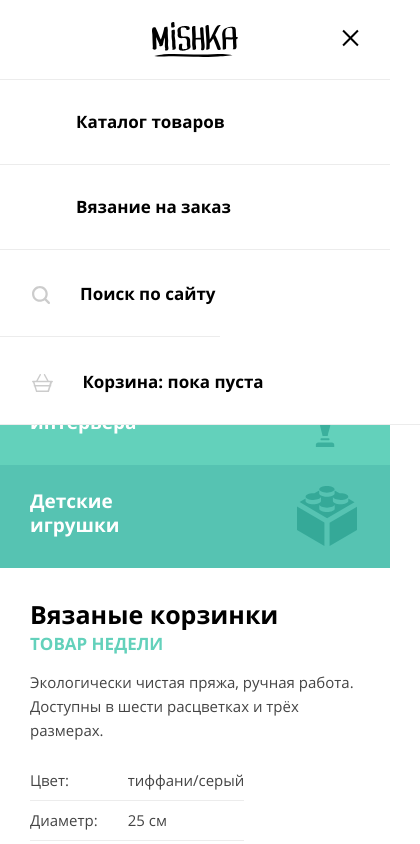
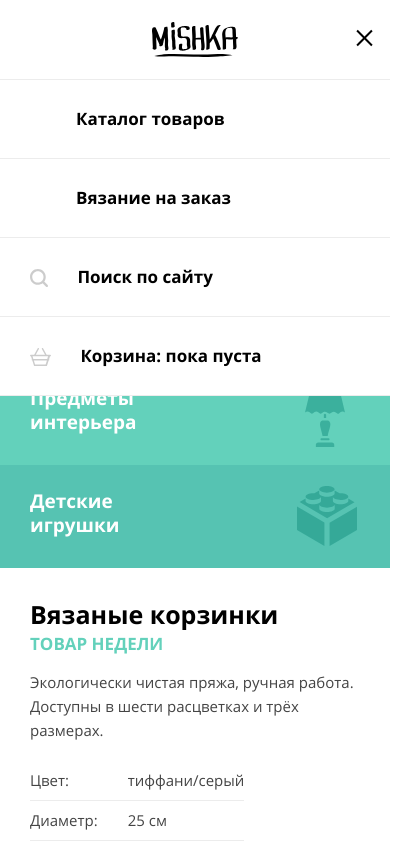
Before and after one commit to FantasticFox91/1841149-mishka-24, a plain HTML site: page source/index.html in a window 390 px wide. Both pictures are taken after a click on the button "Открыть меню". Shown: the top 844 px of the page, 420 px wide, since content can reach past the window. Drawn offline with nearby package versions, Linux system fonts and the light colour scheme; files that its build step writes are made by us from their sources.

Commit message:
Подправил падинги в top menu

```diff
--- a/source/index.html
+++ b/source/index.html
@@ -37,16 +37,15 @@
                   <svg class="user-list__icon" width="18" height="18" viewBox="0 0 18 18" fill="none" xmlns="http://www.w3.org/2000/svg">
                     <path opacity="0.2" d="M17.6932 16.0568L14.2159 12.5795C15.2386 11.25 15.75 9.61364 15.75 7.875C15.75 3.47727 12.2727 0 7.875 0C3.47727 0 0 3.47727 0 7.875C0 12.2727 3.47727 15.75 7.875 15.75C9.61364 15.75 11.25 15.1364 12.5795 14.2159L16.0568 17.6932C16.2614 17.8977 16.4659 18 16.875 18C17.4886 18 18 17.4886 18 16.875C18 16.6705 17.8977 16.3636 17.6932 16.0568ZM2.25 7.875C2.25 4.80682 4.80682 2.25 7.875 2.25C10.9432 2.25 13.5 4.80682 13.5 7.875C13.5 10.9432 10.9432 13.5 7.875 13.5C4.80682 13.5 2.25 10.9432 2.25 7.875Z" fill="black"/>
                   </svg>
+                  Поиск по сайту
                 </a>
-                <a class="user-list__link" href="#">Поиск по сайту</a>
               </li>
               <li class="user-list__item">
                 <a class="user-list__link cart" href="#" >
                   <svg class="user-list__icon" width="21" height="18" viewBox="0 0 21 18" fill="none" xmlns="http://www.w3.org/2000/svg">
                     <path opacity="0.2" d="M20.1884 6.85716H16.6377L13.1884 0.380944C12.9855 -8.61287e-06 12.5797 -0.0952351 12.1739 0.0952412C11.7681 0.285717 11.6667 0.66667 11.8696 1.04762L15.0145 6.85716H5.7826L8.92753 1.04762C9.13043 0.66667 8.92754 0.285717 8.6232 0.0952412C8.2174 -0.0952351 7.8116 0.0952295 7.6087 0.380944L4.1594 6.85716H0.811583C0.405785 6.85716 0 7.14286 0 7.61905C0 8 0.304336 8.38094 0.811583 8.38094H1.01449L1.92753 11.2381C1.72463 11.3333 1.62317 11.5238 1.62317 11.8095C1.62317 12.1905 1.92753 12.4762 2.33332 12.4762L4.05797 18H16.942L18.6667 12.4762C19.0725 12.4762 19.3768 12.1905 19.3768 11.8095C19.3768 11.619 19.2754 11.3333 19.0725 11.2381L19.9855 8.38094H20.1884C20.5942 8.38094 21 8.09524 21 7.61905C21 7.14286 20.5942 6.85716 20.1884 6.85716ZM15.6232 16.4762H5.07247L3.85506 12.381H16.942L15.6232 16.4762ZM17.2464 10.9524H3.34782L2.53623 8.28573H18.058L17.2464 10.9524Z" fill="black"/>
                   </svg>
-                  Корзина:
-                  <span class="cart__items">пока пуста</span>
+                  Корзина: пока пуста
                 </a>
               </li>
             </ul>
--- a/source/sass/blocks/main-nav.scss
+++ b/source/sass/blocks/main-nav.scss
@@ -1,5 +1,5 @@
 .main-nav {
-  padding-top: 25px;
+  padding-top: 10px;
 
   @media (min-width: $tablet-width) {
     padding: 0;
@@ -7,10 +7,11 @@
 }
 
 .main-nav__toggle {
+  position: relative;
   display: none;
-  position: relative;
   width: 20px;
   height: 14px;
+  padding-right: 30px;
   border: none;
   background-color: transparent;
 
--- a/source/sass/blocks/site-list.scss
+++ b/source/sass/blocks/site-list.scss
@@ -32,7 +32,7 @@
 
 .site-list__link {
   display: block;
-  padding: 30px 30px 30px 76px;
+  padding: 27px 0 27px 76px;
   text-decoration: none;
   color: inherit;
   border-bottom: 1px solid $border-color;
--- a/source/sass/blocks/top-menu.scss
+++ b/source/sass/blocks/top-menu.scss
@@ -9,6 +9,6 @@
 
 .top-menu__container {
   @media (max-width: 767px) {
-    padding: 0 30px;
+    padding: 0;
   }
 }
--- a/source/sass/blocks/user-list.scss
+++ b/source/sass/blocks/user-list.scss
@@ -12,14 +12,16 @@
 }
 
 .user-list__item:last-child {
-  margin-right: -30px;
+  @media (min-width: $tablet-width) {
+    margin-right: -30px;
+  }
 }
 
 .user-list__link {
   display: block;
   text-decoration: none;
   color: inherit;
-  padding: 33px 32px 30px 32px;
+  padding: 27px 5px 27px 30px;
   border-bottom: 1px solid $border-color;
 
   @media (min-width: $tablet-width) {
@@ -39,18 +41,10 @@
   }
 }
 
-.user-list__item--search {
-  display: flex;
+.user-list__link:last-child {
+  padding-left: 30px;
 
-  .user-list__link {
-    padding: 32px 5px 30px 32px;
-  }
-
-  .user-list__link:last-child {
-    padding-left: 0;
-
-    @media (min-width: $tablet-width) {
-      display: none;
-    }
+  @media (min-width: $tablet-width) {
+    display: none;
   }
 }
```
